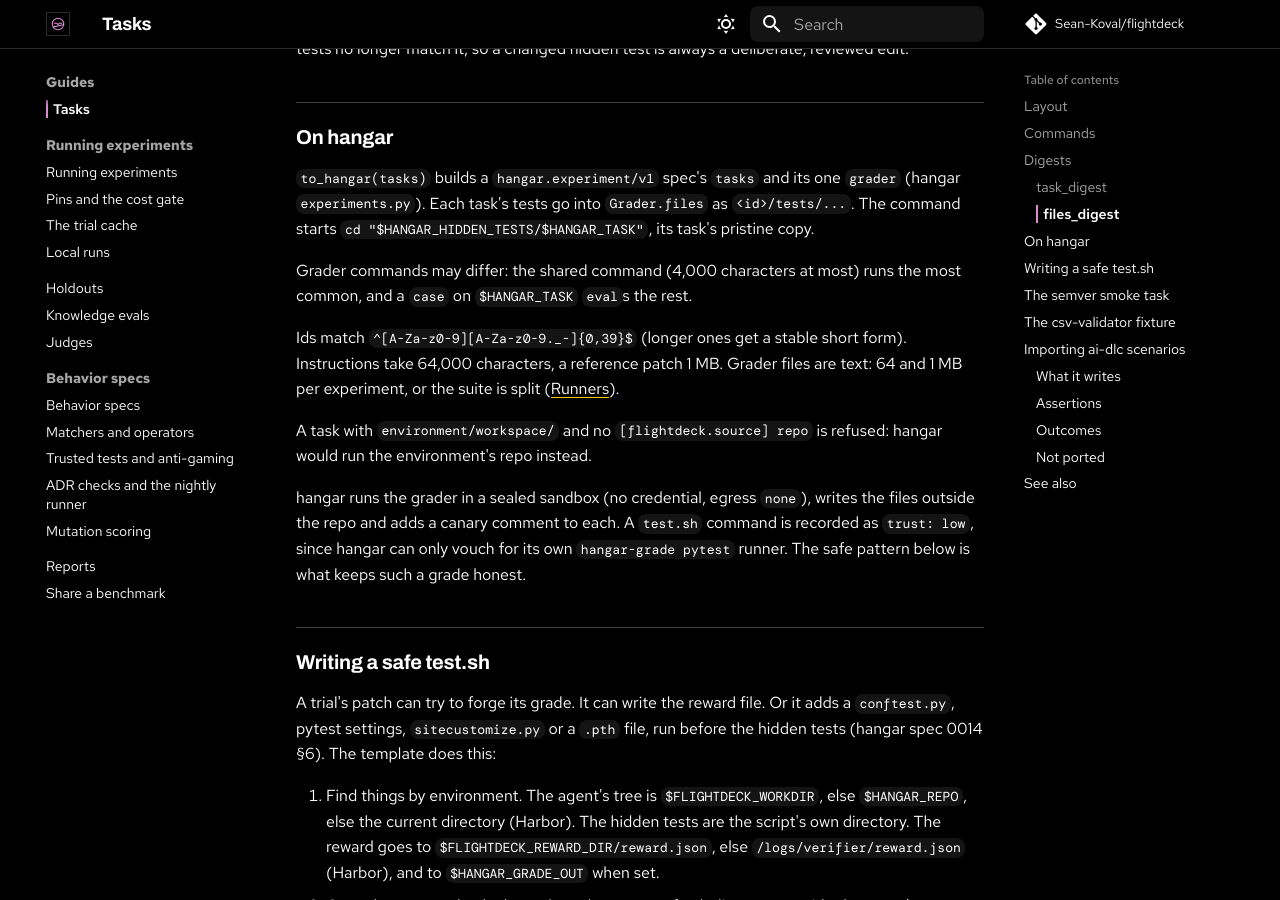
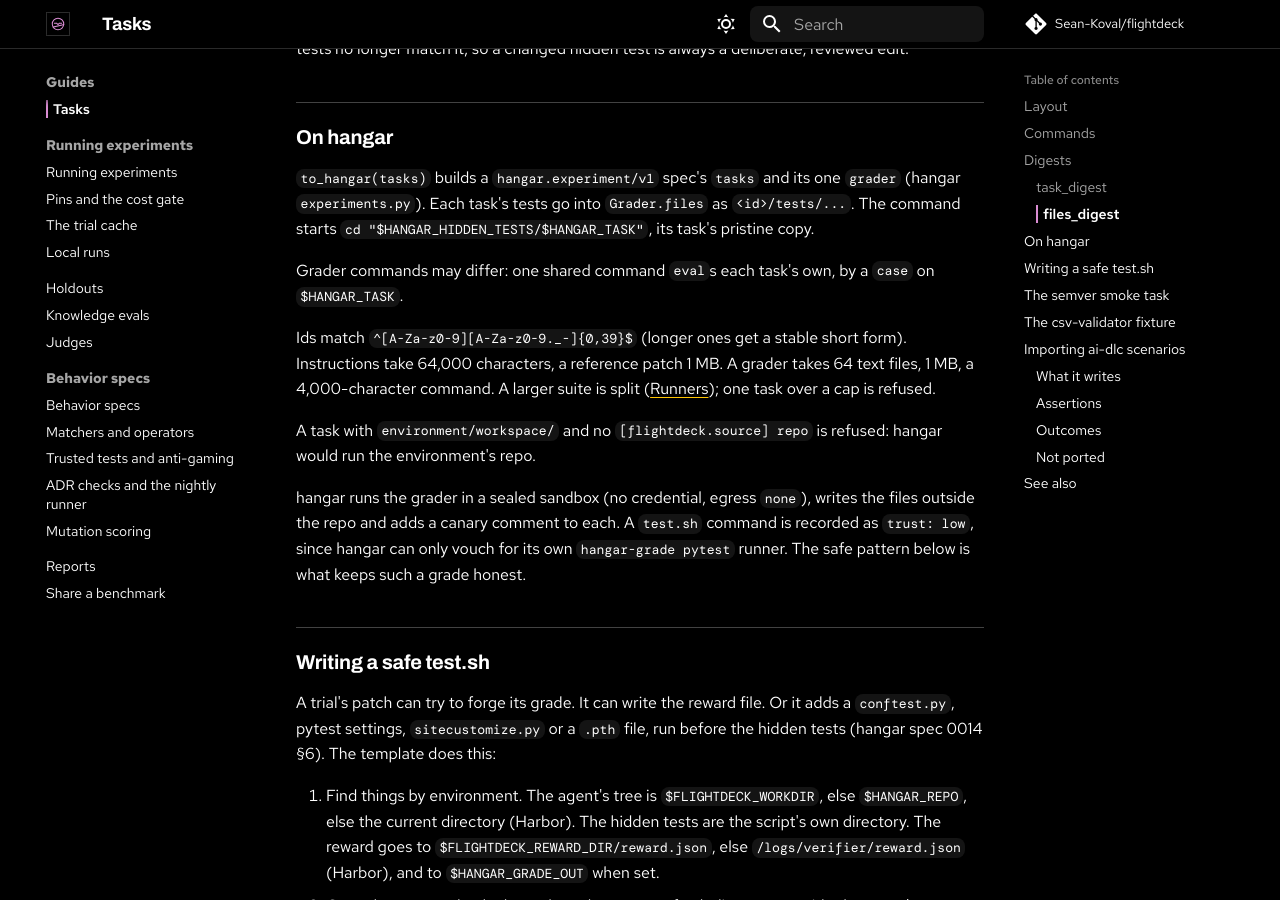
Before and after one commit to Sean-Koval/flightdeck, an MkDocs documentation site: the page built from docs/tasks.md, in a window 1280 px wide and 900 px high, scrolled down 1978 px. Built offline with MkDocs 1.6.1 and Material for MkDocs 9.7.7, drawn with Linux system fonts in a browser that asks for light colours; comment, search, counter and statistics services are not loaded.

Commit message:
KAN-192: split on the grader command's 4,000 characters too; keep duplicate ids refused
Review fixes: the chunk loop now asks to_hangar whether a chunk fits, so the
command length counts as a cap; a CapError (files, bytes, command) splits,
other task errors (duplicate ids) still raise. An empty plan gives no spec.

Co-Authored-By: Claude Opus 5.5 <noreply@anthropic.com>

```diff
--- a/docs/tasks.md
+++ b/docs/tasks.md
@@ -86,15 +86,14 @@ it, so a changed hidden test is always a deliberate, reviewed edit.
 Each task's tests go into `Grader.files` as `<id>/tests/...`. The command starts
 `cd "$HANGAR_HIDDEN_TESTS/$HANGAR_TASK"`, its task's pristine copy.
 
-Grader commands may differ: the shared command (4,000 characters at most) runs the most common, and a `case` on
-`$HANGAR_TASK` `eval`s the rest.
+Grader commands may differ: one shared command `eval`s each task's own, by a `case` on `$HANGAR_TASK`.
 
 Ids match `^[A-Za-z0-9][A-Za-z0-9._-]{0,39}$` (longer ones get a stable short form). Instructions take 64,000
-characters, a reference patch 1 MB. Grader files are text: 64 and 1 MB per experiment, or the suite is split
-([Runners](runners.md)).
+characters, a reference patch 1 MB. A grader takes 64 text files, 1 MB, a 4,000-character command. A larger
+suite is split ([Runners](runners.md)); one task over a cap is refused.
 
 A task with `environment/workspace/` and no `[flightdeck.source] repo` is refused: hangar would run the
-environment's repo instead.
+environment's repo.
 
 hangar runs the grader in a sealed sandbox (no credential, egress `none`), writes the files outside the repo and adds
 a canary comment to each. A `test.sh` command is recorded as `trust: low`, since hangar can only vouch for its own
```
Also changed, not shown: CHANGELOG.md (+2 -2 lines), docs/runners.md (+1 -1 lines), 3 other files.
